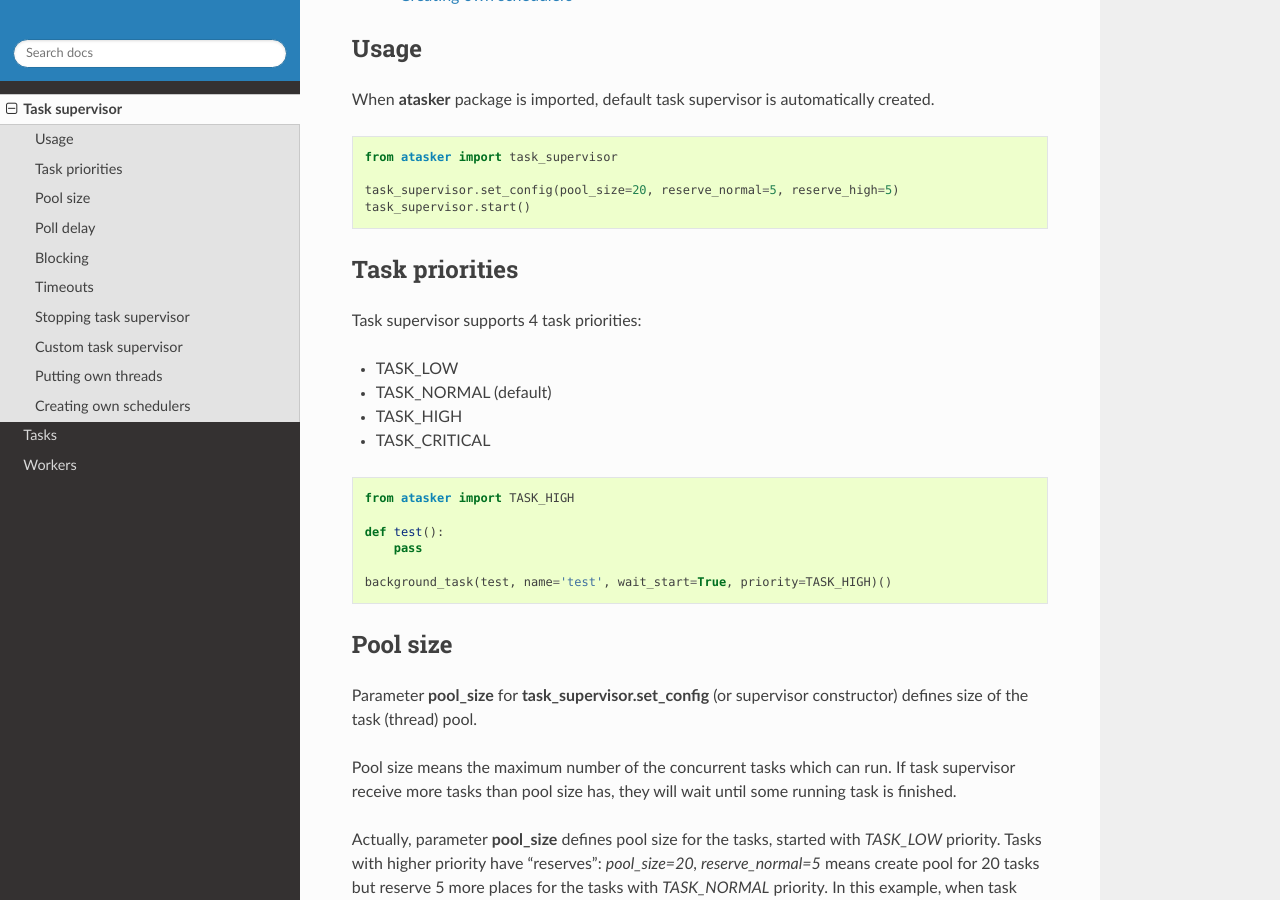
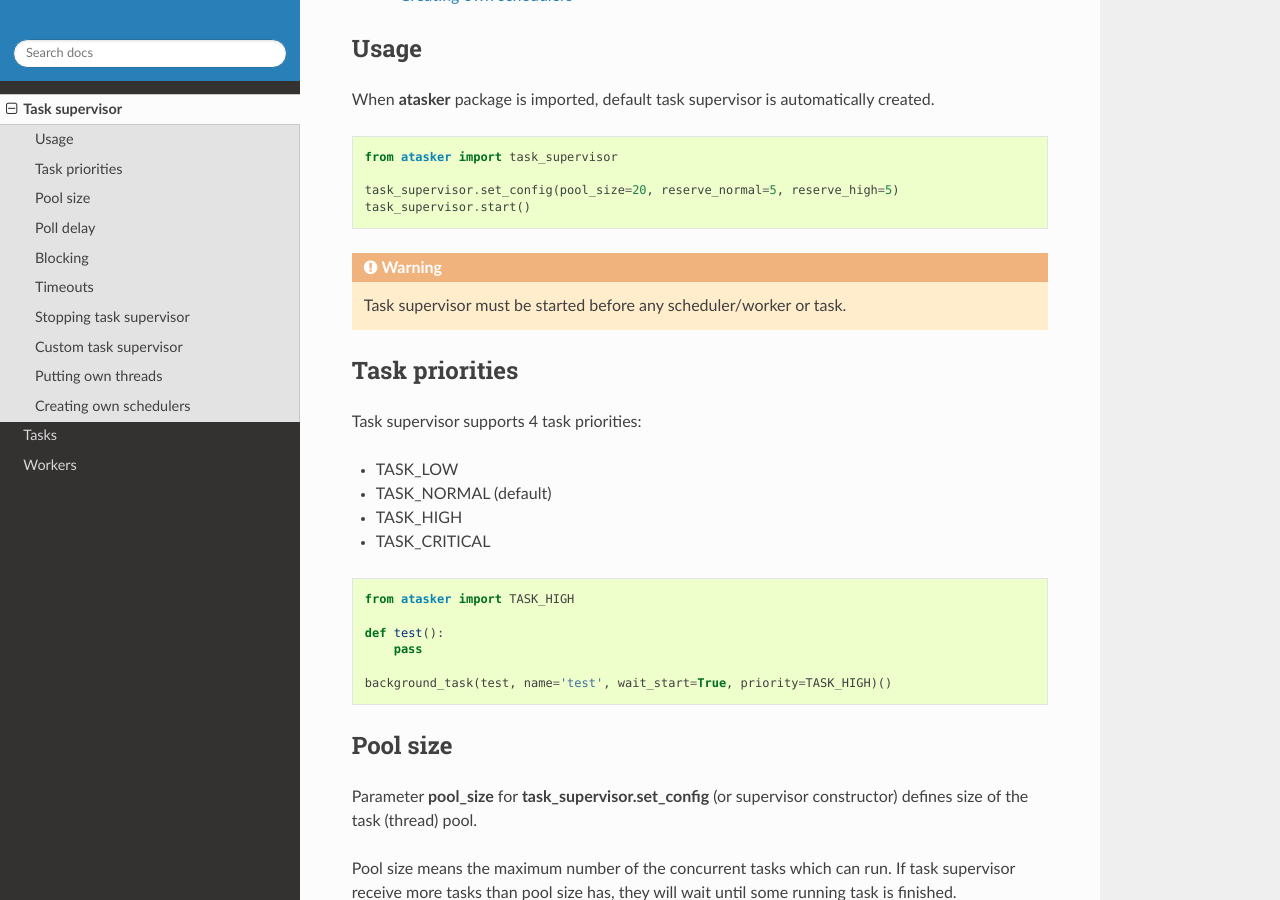
Before and after one commit to alttch/atasker, a Sphinx documentation site: the page built from doc/supervisor.rst, in a window 1280 px wide and 900 px high, scrolled down 500 px. Built offline with Sphinx 7.4.7 and the Read the Docs theme 2.0.0, drawn with Linux system fonts in a browser that asks for light colours.

Commit message:
supervisor.rst

```diff
--- a/doc/supervisor.rst
+++ b/doc/supervisor.rst
@@ -18,6 +18,10 @@ created.
 
     task_supervisor.set_config(pool_size=20, reserve_normal=5, reserve_high=5)
     task_supervisor.start()
+
+.. warning::
+
+    Task supervisor must be started before any scheduler/worker or task.
 
 .. _priorities:
 
```
